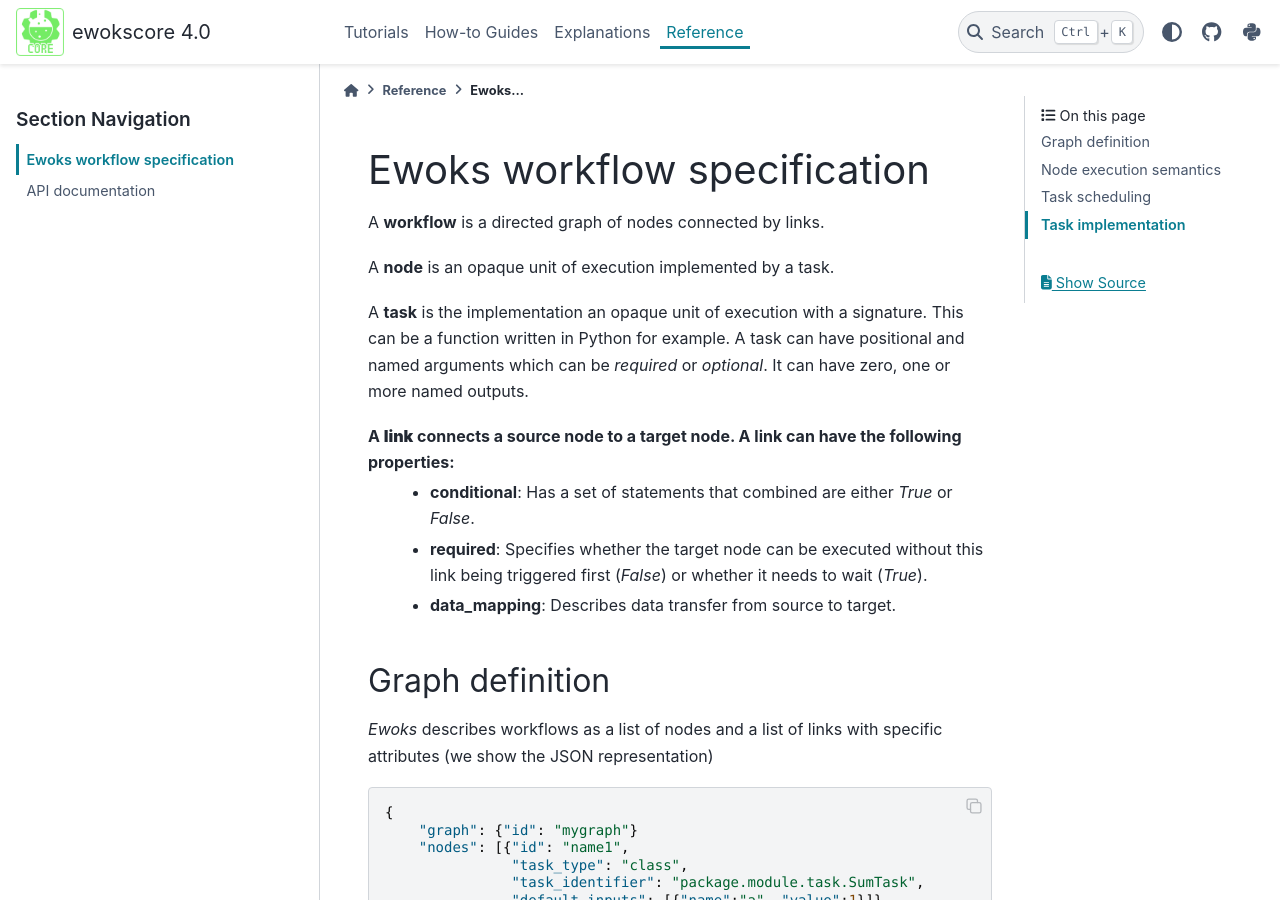
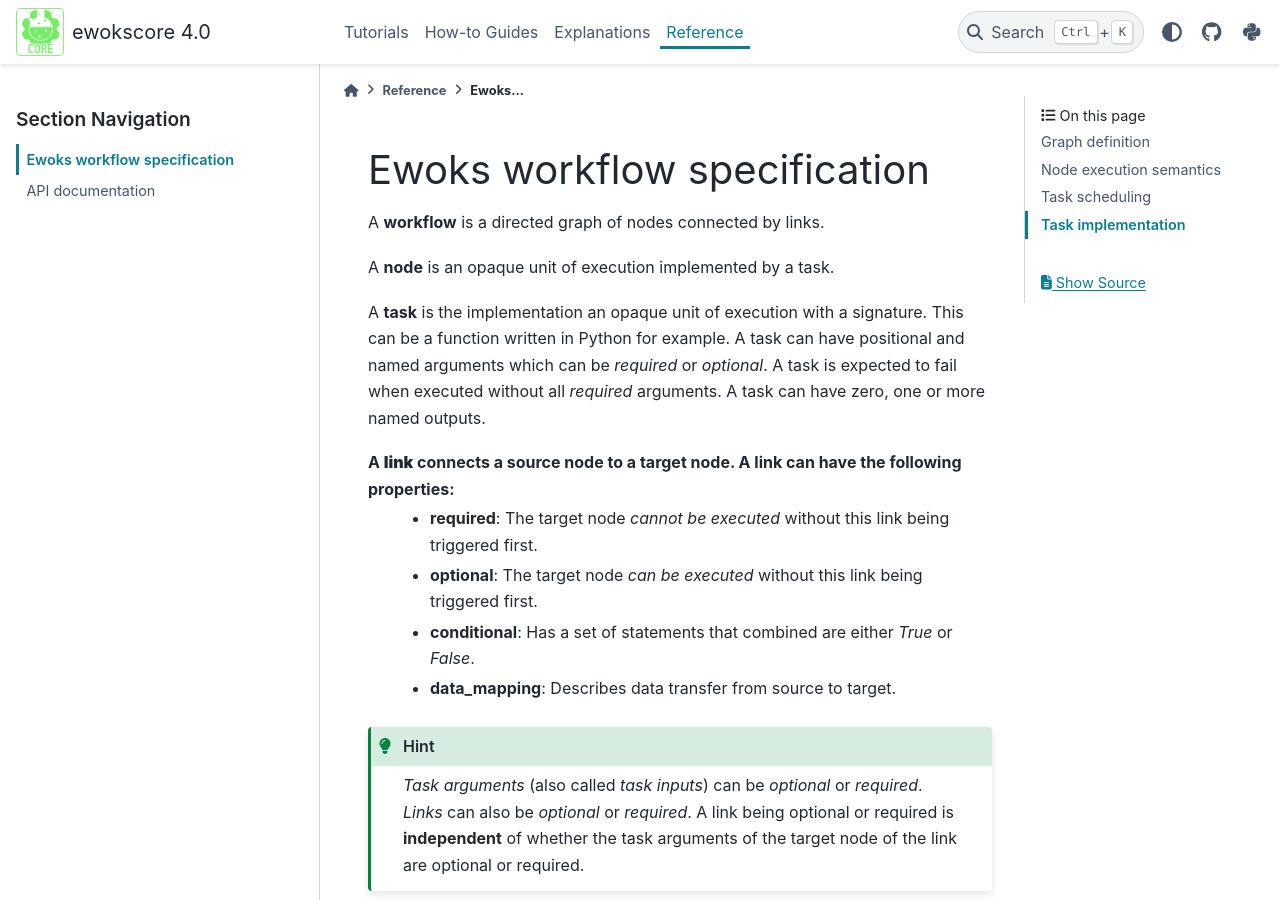
Before and after one commit to ewoks-kit/ewokscore, a Sphinx documentation site: the page built from doc/reference/specs.rst, in a window 1280 px wide and 900 px high. Built offline with Sphinx 7.4.7 and the PyData theme 0.15.4, drawn with Linux system fonts in a browser that asks for light colours; pages that are not in the unit, such as notebooks, are missing from menus.

Commit message:
make clear the required/optional of task inputs or links is unrelated

```diff
--- a/doc/reference/specs.rst
+++ b/doc/reference/specs.rst
@@ -6,13 +6,21 @@ A **node** is an opaque unit of execution implemented by a task.
 
 A **task** is the implementation an opaque unit of execution with a signature.
 This can be a function written in Python for example. A task can have positional and
-named arguments which can be *required* or *optional*. It can have zero, one or more named outputs.
+named arguments which can be *required* or *optional*. A task is expected to fail when
+executed without all *required* arguments. A task can have zero, one or more named outputs.
 
 A **link** connects a source node to a target node. A link can have the following properties:
+  * **required**: The target node *cannot be executed* without this link being triggered first.
+  * **optional**: The target node *can be executed* without this link being triggered first.
   * **conditional**: Has a set of statements that combined are either *True* or *False*.
-  * **required**: Specifies whether the target node can be executed without this link
-    being triggered first (*False*) or whether it needs to wait (*True*).
   * **data_mapping**: Describes data transfer from source to target.
+
+.. hint::
+
+  *Task arguments* (also called *task inputs*) can be *optional* or *required*.
+  *Links* can also be *optional* or *required*.
+  A link being optional or required is **independent** of whether the task arguments
+  of the target node of the link are optional or required.
 
 Graph definition
 ----------------
```
